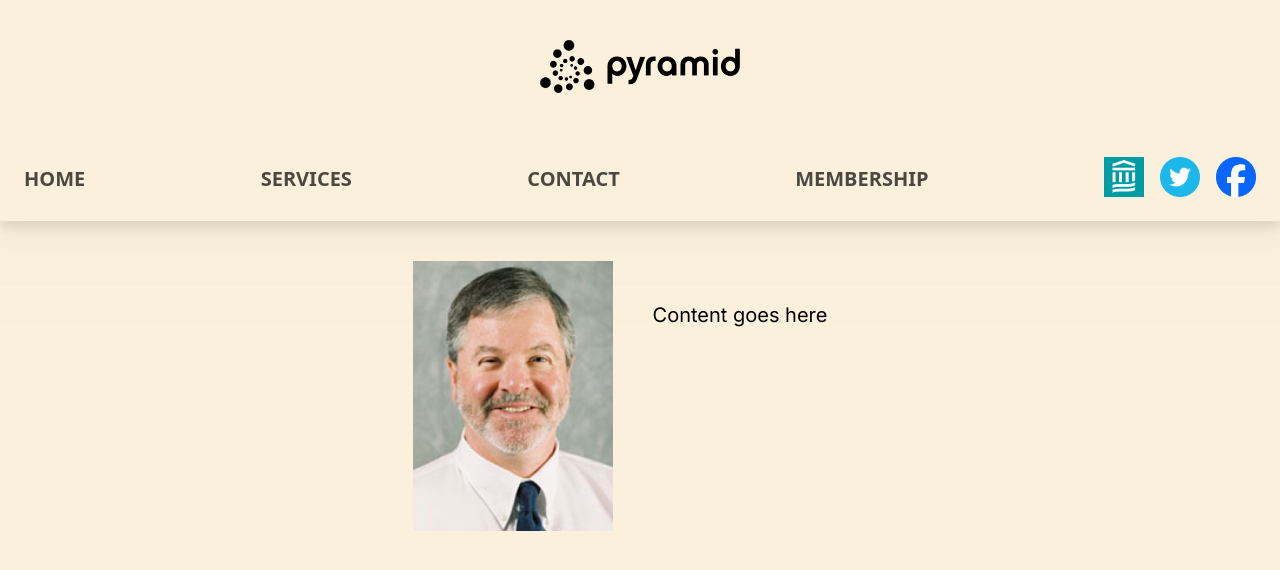
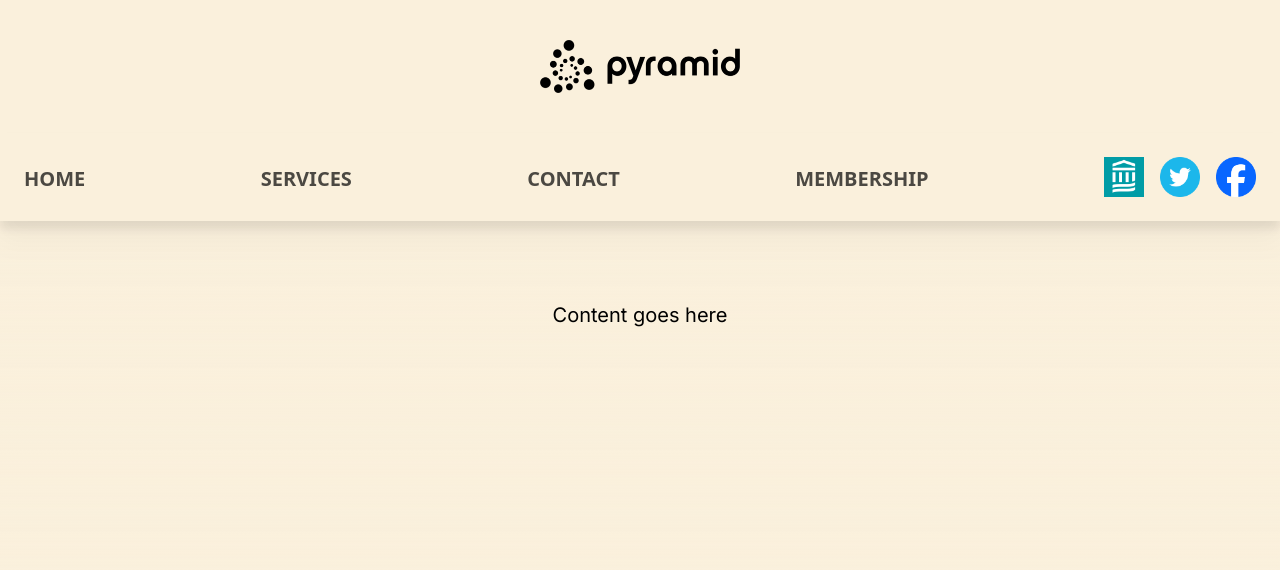
Before and after one commit to johnny-kantaros/loil-v1, a Next.js app: page / in a window 1280 px wide. Shown: the top 570 px of the page. Built offline with nearby package versions, Linux system fonts and the light colour scheme.

Commit message:
removed prof pic

```diff
--- a/src/app/page.tsx
+++ b/src/app/page.tsx
@@ -3,7 +3,7 @@ import Image from 'next/image'
 export default function Home() {
   return (
     <div className='flex justify-center p-10'>
-      <Image src='/mark.jpeg' alt='Profile Picture' width={200} height={400}/>
+
       <h1 className='text-black text-xl p-10'>Content goes here</h1>
     </div>
 
```
